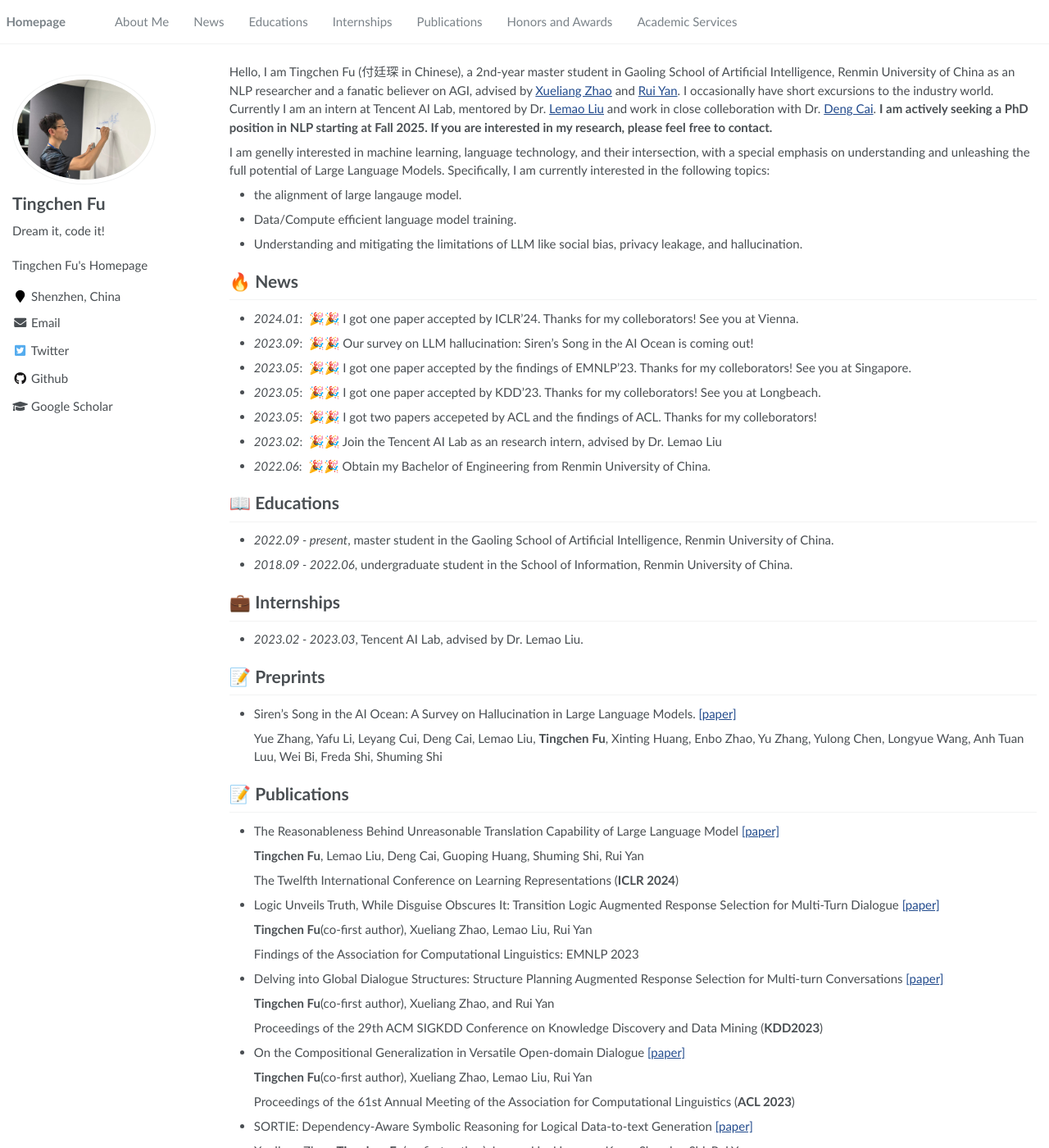
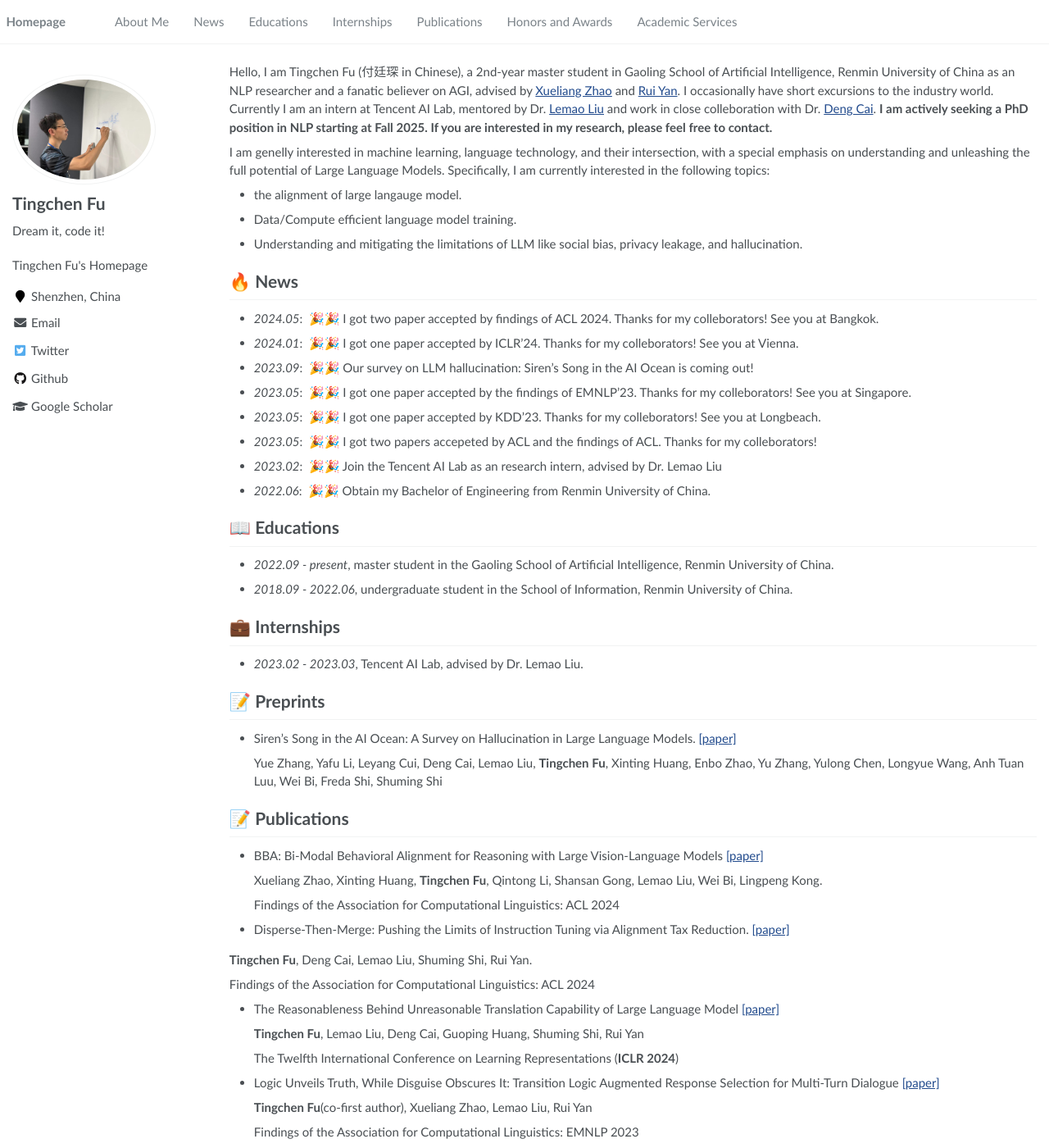
Before and after one commit to TingchenFu/tingchenfu.github.io, a Jekyll site: the page built from _pages/about.md, in a window 1280 px wide and 1400 px high. Shown: the whole window at 82% size. Built offline with Jekyll 4.4.1, drawn with Linux system fonts in a browser that asks for light colours.

Commit message:
modified

```diff
--- a/_pages/about.md
+++ b/_pages/about.md
@@ -29,6 +29,7 @@ I am genelly interested in machine learning, language technology, and their inte
 
 
 # 🔥 News
+- *2024.05*: &nbsp;🎉🎉 I got two paper accepted by findings of ACL 2024. Thanks for my colleborators! See you at Bangkok.
 - *2024.01*: &nbsp;🎉🎉 I got one paper accepted by ICLR'24. Thanks for my colleborators! See you at Vienna.
 - *2023.09*: &nbsp;🎉🎉 Our survey on LLM hallucination: Siren's Song in the AI Ocean is coming out!
 - *2023.05*: &nbsp;🎉🎉 I got one paper accepted by the findings of EMNLP'23. Thanks for my colleborators! See you at Singapore.
@@ -51,6 +52,18 @@ I am genelly interested in machine learning, language technology, and their inte
   Yue Zhang, Yafu Li, Leyang Cui, Deng Cai, Lemao Liu, **Tingchen Fu**, Xinting Huang, Enbo Zhao, Yu Zhang, Yulong Chen, Longyue Wang, Anh Tuan Luu, Wei Bi, Freda Shi, Shuming Shi
 
 # 📝 Publications
+
+- BBA: Bi-Modal Behavioral Alignment for Reasoning with Large Vision-Language Models [\[paper\]](https://arxiv.org/pdf/2402.13577)
+
+  Xueliang Zhao, Xinting Huang, **Tingchen Fu**, Qintong Li, Shansan Gong, Lemao Liu, Wei Bi, Lingpeng Kong.
+
+  Findings of the Association for Computational Linguistics: ACL 2024
+
+- Disperse-Then-Merge: Pushing the Limits of Instruction Tuning via Alignment Tax Reduction. [\[paper\]](https://arxiv.org/pdf/2405.13432)
+
+ **Tingchen Fu**, Deng Cai, Lemao Liu, Shuming Shi, Rui Yan.
+
+ Findings of the Association for Computational Linguistics: ACL 2024
 
 - The Reasonableness Behind Unreasonable Translation Capability of Large Language Model [\[paper\]](https://openreview.net/pdf?id=3KDbIWT26J)
 
```
